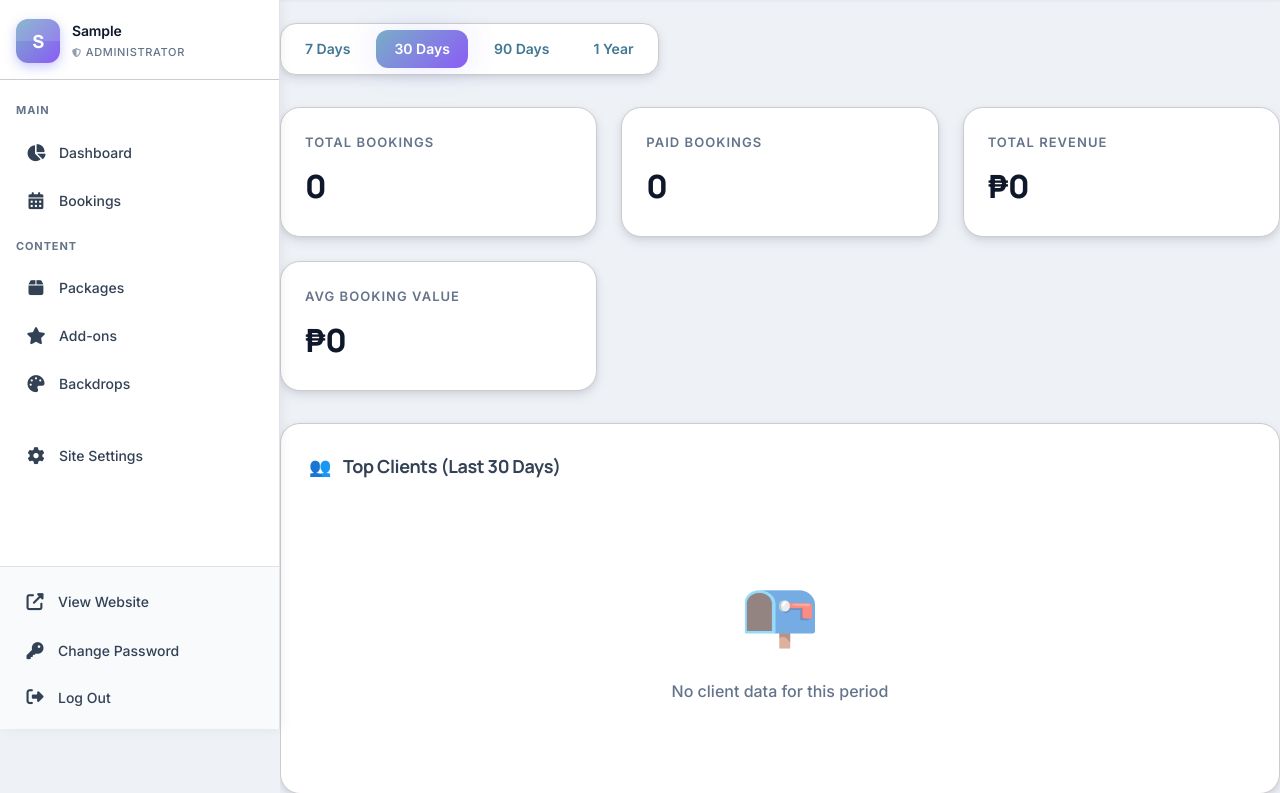
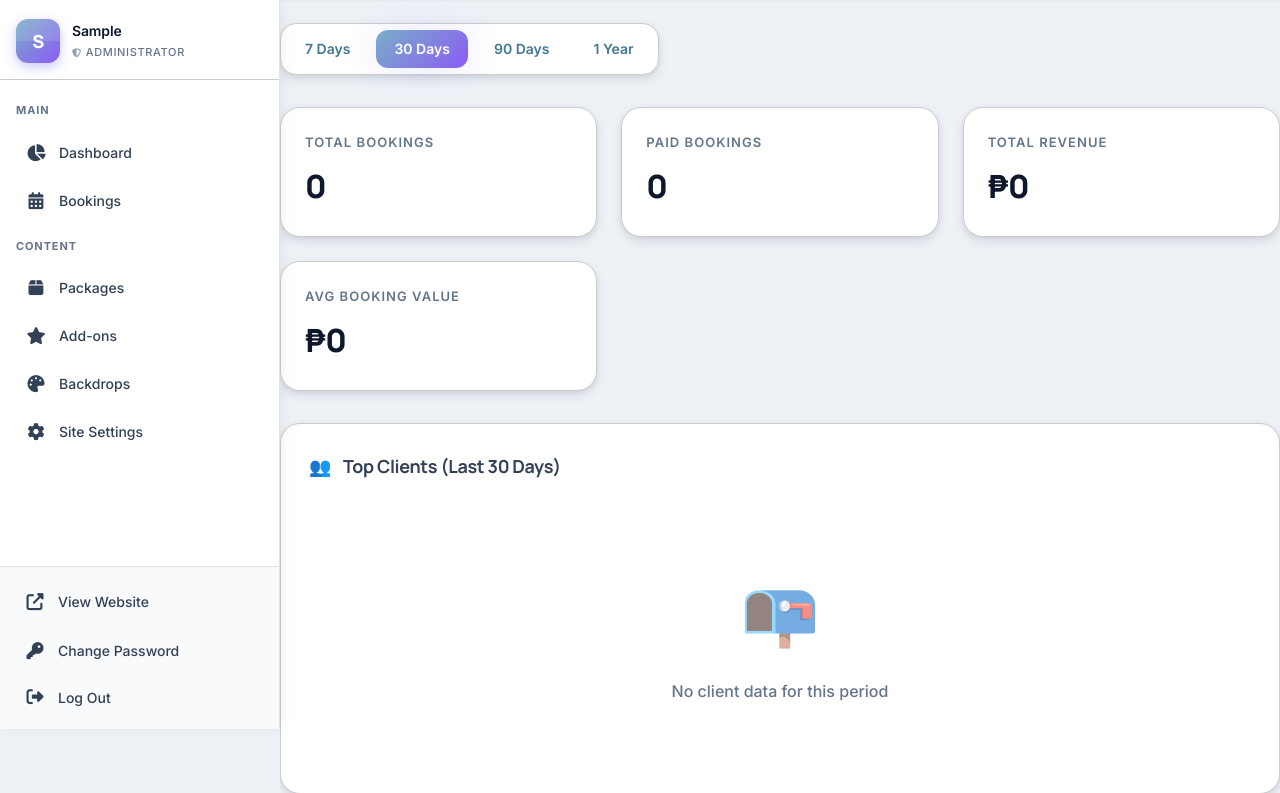
Before and after one commit to claudinebril23-dotcom/lookhere, a Django app: page /admin-reports/ in a window 1280 px wide. Shown: the part 71-864 px from the top of the page. Run offline with Django 5.2, Linux system fonts and the light colour scheme; the visitor is signed in with stand-in values (Sample User, id 1); data comes from the database, SQL or seed files in the repository; data that the repository does not hold is empty; parts of the project's set-up code (start-up, migrations or seed data) failed here and were passed over.

Commit message:
Move Site Settings nav to where Gallery was in admin sidebar

```diff
--- a/bookings/templates/admin/base_site.html
+++ b/bookings/templates/admin/base_site.html
@@ -1858,8 +1858,6 @@
             <span class="nav-icon"><i class="fas fa-palette"></i></span>
             <span>Backdrops</span>
           </a>
-        </li>
-        <li class="sidebar-menu-item">
         </li>
         <li class="sidebar-menu-item">
           <a href="/admin/bookings/sitesettings/1/change/"
```
